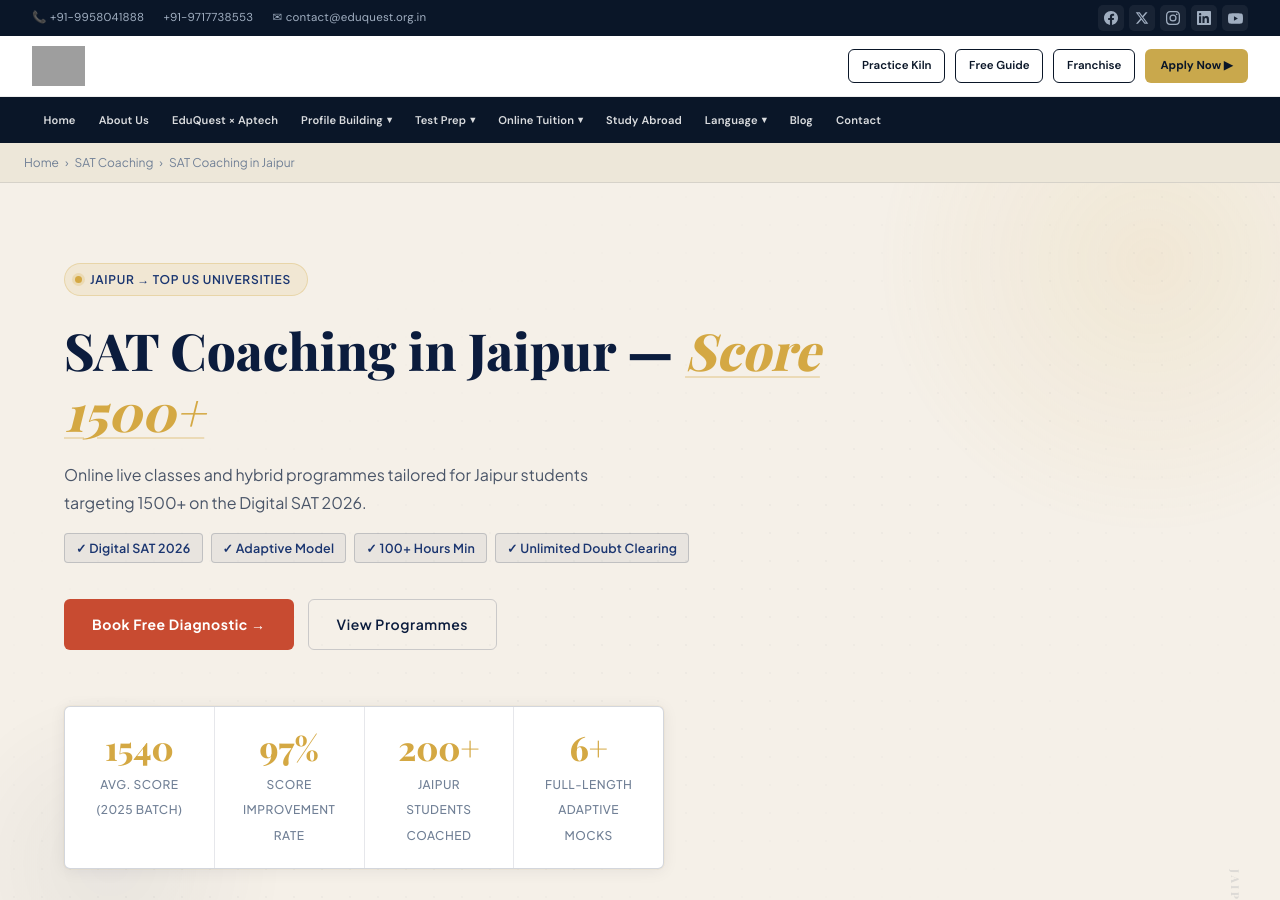
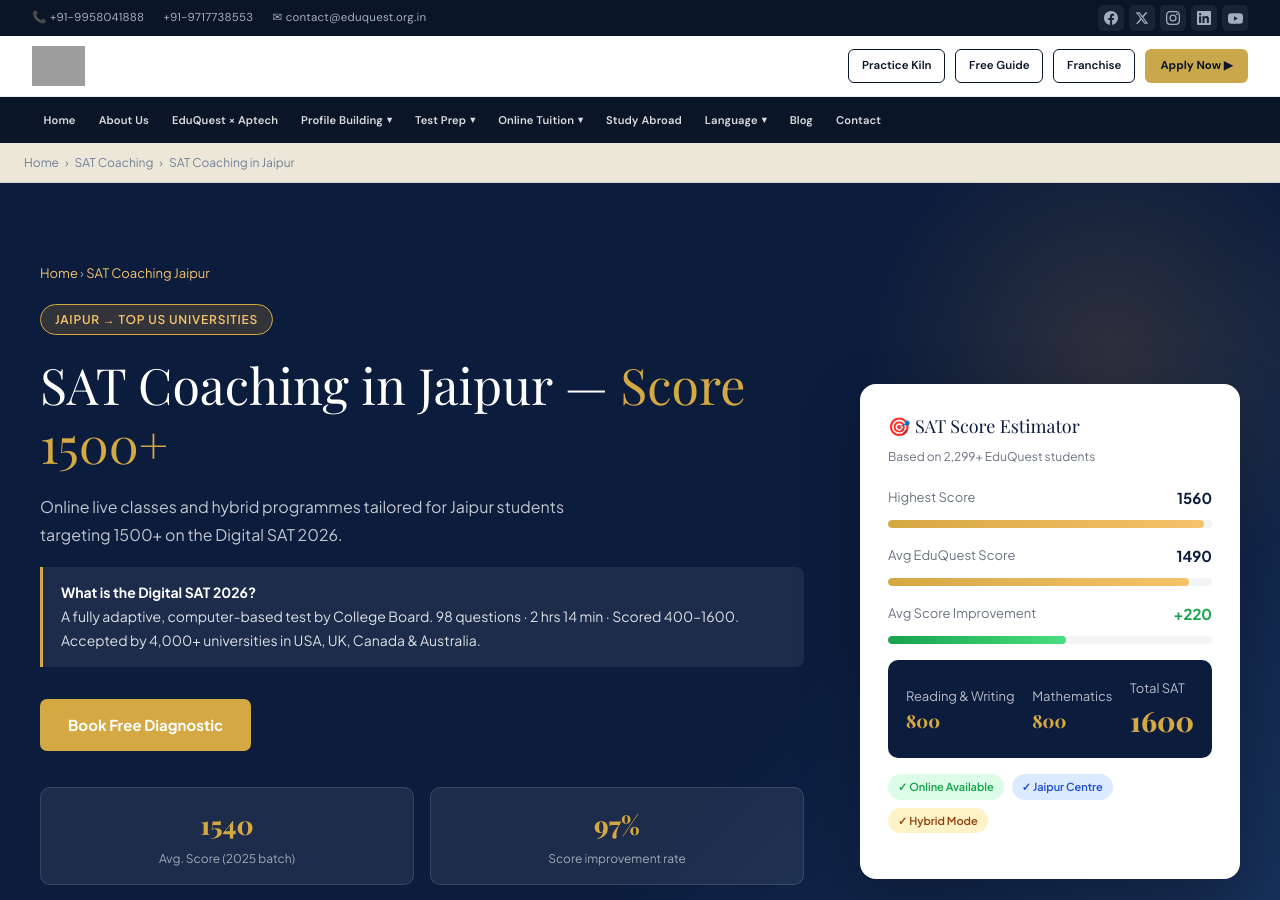
Before and after one commit to nakul-saini404/omniquestui, a Next.js app: page /sat/jaipur in a window 1280 px wide. Shown: the top 900 px of the page. Built offline with nearby package versions, Linux system fonts and the light colour scheme; grey boxes are pictures that could not be loaded; a web font is replaced by a local one.

Commit message:
update links

```diff
--- a/components/sat/sat_city/CityHero/CityHero.module.css
+++ b/components/sat/sat_city/CityHero/CityHero.module.css
@@ -1,8 +1,11 @@
 /* ═══════════════════════════════════════════════════
    CityHero.module.css
-   Theme: cream background hero — matches sat_coaching_jaipur.html
+   Theme: dark navy hero — matches Mumbai Hero.module.css
    All values use global CSS tokens. No hard-coded colors.
 ═══════════════════════════════════════════════════ */
+
+/* local token */
+.hero { --green: #16a34a; }
 
 /* ── Keyframes ── */
 @keyframes fadeSlideUp {
@@ -16,19 +19,7 @@
   }
 }
 
-@keyframes orbDrift {
-  0%, 100% { transform: translateY(0) scale(1); }
-  50%       { transform: translateY(-16px) scale(1.03); }
-}
-
-@keyframes gridReveal {
-  from { opacity: 0; }
-  to   { opacity: 1; }
-}
-
-/* ── Stagger entry classes ──
-   Elements start at opacity:0; class applied by JS triggers animation.
-─────────────────────────────────────────────────── */
+/* ── Stagger entry classes ── */
 .in0,
 .in1,
 .in2,
@@ -47,321 +38,364 @@
 .in4 { animation-delay: 0.52s; }
 
 /* Elements invisible before JS fires */
-.badge,
-.headline,
-.sub,
-.pills,
-.actions,
-.statsBar {
+.breadcrumb,
+.heroBadge,
+.h1,
+.heroSub,
+.heroHighlight,
+.heroBtns,
+.heroStats {
   opacity: 0;
 }
 
 /* ════════════════════════════════════════════════
-   HERO SHELL — cream background (matches HTML)
+   HERO SHELL — dark navy background
 ════════════════════════════════════════════════ */
 .hero {
+  background: linear-gradient(135deg, var(--navy) 60%, #1a3560 100%);
+  padding: 80px 24px 60px;
   position: relative;
-  background: var(--cream);
-  padding: 80px 0 100px;
   overflow: hidden;
-  border-bottom: 1px solid var(--line);
 }
 
-/* ── Background orbs ── */
-.orbA,
-.orbB {
+/* Background orb */
+.heroBg {
   position: absolute;
+  top: -80px;
+  right: -80px;
+  width: 500px;
+  height: 500px;
   border-radius: 50%;
+  background: radial-gradient(circle, rgba(232, 160, 48, 0.15), transparent 70%);
   pointer-events: none;
 }
 
-.orbA {
-  width: 580px;
-  height: 580px;
-  top: -200px;
-  right: -160px;
-  background: radial-gradient(
-    circle,
-    rgba(212, 168, 67, 0.11) 0%,
-    transparent 65%
-  );
-  animation: orbDrift 10s ease-in-out infinite;
-}
-
-.orbB {
-  width: 340px;
-  height: 340px;
-  bottom: -80px;
-  left: -60px;
-  background: radial-gradient(
-    circle,
-    rgba(11, 28, 61, 0.05) 0%,
-    transparent 70%
-  );
-  animation: orbDrift 13s ease-in-out infinite reverse;
-}
-
-/* ── Dot grid texture ── */
-.dotGrid {
-  position: absolute;
-  inset: 0;
-  pointer-events: none;
-  background-image: radial-gradient(
-    circle,
-    rgba(11, 28, 61, 0.06) 1px,
-    transparent 1px
-  );
-  background-size: 28px 28px;
-  /* Fade in & mask so it doesn't overwhelm */
-  opacity: 0;
-  animation: gridReveal 1.4s ease 0.4s forwards;
-  mask-image: linear-gradient(
-    to bottom right,
-    transparent 20%,
-    rgba(0, 0, 0, 0.5) 55%,
-    transparent 85%
-  );
+/* ════════════════════════════════════════════════
+   TWO-COLUMN GRID
+════════════════════════════════════════════════ */
+.heroInner {
+  max-width: 1200px;
+  margin: 0 auto;
+  display: grid;
+  grid-template-columns: 1fr 380px;
+  gap: 56px;
+  align-items: center;
 }
 
 /* ════════════════════════════════════════════════
-   INNER LAYOUT
+   BREADCRUMB
 ════════════════════════════════════════════════ */
-.inner {
-  position: relative;
-  z-index: 1;
-  max-width: 1200px;
-  padding: 0 48px;
-  margin: 0 auto;
+.breadcrumb {
+  color: rgba(255, 255, 255, 0.55);
+  font-size: 13px;
+  margin-bottom: 20px;
+}
+
+.breadcrumb a {
+  color: #f5c36a;
+  text-decoration: none;
+}
+
+.breadcrumb a:hover {
+  color: #fff;
 }
 
 /* ════════════════════════════════════════════════
-   BADGE  (pill above headline)
+   BADGE
 ════════════════════════════════════════════════ */
-.badge {
-  display: inline-flex;
-  align-items: center;
-  gap: 8px;
-  background: rgba(212, 168, 67, 0.12);
-  border: 1px solid rgba(212, 168, 67, 0.3);
-  border-radius: 50px;
-  padding: 6px 16px 6px 10px;
+.heroBadge {
+  display: inline-block;
+  background: rgba(232, 160, 48, 0.18);
+  border: 1px solid var(--gold);
+  color: #f5c36a;
   font-size: 12px;
   font-weight: 600;
-  color: var(--navy3);
-  letter-spacing: 0.06em;
+  padding: 5px 14px;
+  border-radius: 20px;
+  letter-spacing: 0.8px;
+  margin-bottom: 20px;
   text-transform: uppercase;
-  margin-bottom: 24px;
-}
-
-.badgeDot {
-  width: 7px;
-  height: 7px;
-  border-radius: 50%;
-  background: var(--gold);
-  flex-shrink: 0;
-  box-shadow: 0 0 0 3px rgba(212, 168, 67, 0.22);
 }
 
 /* ════════════════════════════════════════════════
    HEADLINE
 ════════════════════════════════════════════════ */
-.headline {
+.h1 {
   font-family: var(--ff-head);
-  font-size: clamp(2.2rem, 4vw, 3.6rem);
-  font-weight: 700;
-  color: var(--navy);
+  font-size: clamp(32px, 4vw, 50px);
+  color: #fff;
   line-height: 1.18;
   margin-bottom: 20px;
-  max-width: 760px;
 }
 
-/* Applied via dangerouslySetInnerHTML — targets <em> inside h1 */
-.headlineEm {
-  font-style: italic;
+.h1 em {
   color: var(--gold);
-  text-decoration: underline;
-  text-decoration-color: rgba(212, 168, 67, 0.3);
-  text-underline-offset: 5px;
-  text-decoration-thickness: 2px;
+  font-style: normal;
 }
 
 /* ════════════════════════════════════════════════
    SUB COPY
 ════════════════════════════════════════════════ */
-.sub {
+.heroSub {
+  color: rgba(255, 255, 255, 0.75);
   font-size: 16px;
-  color: var(--text2);
-  max-width: 580px;
-  margin-bottom: 16px;
+  max-width: 560px;
+  margin-bottom: 10px;
   line-height: 1.75;
 }
 
 /* ════════════════════════════════════════════════
-   TRUST PILLS
+   HIGHLIGHT BOX
 ════════════════════════════════════════════════ */
-.pills {
-  display: flex;
-  flex-wrap: wrap;
-  gap: 8px;
-  margin-bottom: 36px;
+.heroHighlight {
+  background: rgba(255, 255, 255, 0.07);
+  border-left: 3px solid var(--gold);
+  padding: 14px 18px;
+  border-radius: 0 8px 8px 0;
+  color: rgba(255, 255, 255, 0.85);
+  font-size: 14px;
+  margin: 18px 0 32px;
+  line-height: 1.7;
 }
 
-.pill {
-  font-size: 12.5px;
-  font-weight: 600;
-  color: var(--navy3);
-  background: rgba(11, 28, 61, 0.05);
-  border: 1px solid var(--line2);
-  border-radius: 4px;
-  padding: 4px 11px;
-  letter-spacing: 0.02em;
+.heroHighlight strong {
+  color: #fff;
+}
+
+/* ════════════════════════════════════════════════
+   CTA BUTTONS
+════════════════════════════════════════════════ */
+.heroBtns {
+  display: flex;
+  gap: 14px;
+  flex-wrap: wrap;
+}
+
+.btnPrimary {
+  background: var(--gold);
+  color: #fff;
+  font-family: var(--ff-body);
+  font-weight: 700;
+  font-size: 15px;
+  padding: 14px 28px;
+  border-radius: 7px;
+  text-decoration: none;
+  transition: background 0.2s;
   white-space: nowrap;
 }
 
-/* ════════════════════════════════════════════════
-   CTA ACTIONS
-════════════════════════════════════════════════ */
-.actions {
-  display: flex;
-  gap: 14px;
-  flex-wrap: wrap;
-  margin-bottom: 56px;
+.btnPrimary:hover {
+  background: #c87e20;
+}
+
+.btnSecondary {
+  background: transparent;
+  color: #fff;
+  font-family: var(--ff-body);
+  font-weight: 600;
+  font-size: 15px;
+  padding: 13px 26px;
+  border-radius: 7px;
+  text-decoration: none;
+  border: 1.5px solid rgba(255, 255, 255, 0.4);
+  transition: border-color 0.2s;
+  white-space: nowrap;
+}
+
+.btnSecondary:hover {
+  border-color: #fff;
 }
 
 /* ════════════════════════════════════════════════
-   STATS BAR  — white card strip, matches HTML .hero-stats
+   STATS GRID
 ════════════════════════════════════════════════ */
-.statsBar {
-  display: flex;
-  flex-wrap: wrap;
-  background: var(--white);
-  border: 1px solid var(--line2);
-  border-radius: var(--radius);
-  overflow: hidden;
-  max-width: 600px;
-  box-shadow:
-    0 2px 16px rgba(11, 28, 61, 0.07),
-    0 0 0 1px rgba(212, 168, 67, 0.06);
+.heroStats {
+  display: grid;
+  grid-template-columns: 1fr 1fr;
+  gap: 16px;
+  margin-top: 36px;
 }
 
-.statCell {
-  flex: 1;
-  min-width: 140px;
-  padding: 22px 24px;
-  border-right: 1px solid var(--line);
+.hstat {
+  background: rgba(255, 255, 255, 0.07);
+  border: 1px solid rgba(255, 255, 255, 0.12);
+  border-radius: 10px;
+  padding: 16px;
   text-align: center;
-  transition: background 0.2s ease;
 }
 
-.statCell:last-child {
-  border-right: none;
+.hstatNum {
+  font-family: var(--ff-head);
+  font-size: 26px;
+  font-weight: 700;
+  color: var(--gold);
 }
 
-.statCell:hover {
-  background: rgba(212, 168, 67, 0.04);
-}
-
-.statValue {
-  display: block;
-  font-family: var(--ff-head);
-  font-size: 2.1rem;
-  font-weight: 700;
-  color: var(--gold);
-  line-height: 1.1;
-  margin-bottom: 4px;
-}
-
-.statLabel {
+.hstatLbl {
   font-size: 12px;
-  color: var(--text3);
-  letter-spacing: 0.04em;
-  text-transform: uppercase;
-  font-weight: 500;
-  line-height: 1.4;
+  color: rgba(255, 255, 255, 0.6);
+  margin-top: 4px;
 }
 
 /* ════════════════════════════════════════════════
-   CITY WATERMARK  — vertical text, bottom-right
+   ESTIMATOR CARD (right column)
 ════════════════════════════════════════════════ */
-.cityWatermark {
-  position: absolute;
-  bottom: 48px;
-  right: 36px;
+.estimatorCard {
+  background: #fff;
+  border-radius: 16px;
+  padding: 28px;
+  box-shadow: 0 24px 60px rgba(0, 0, 0, 0.25);
+}
+
+.estTitle {
   font-family: var(--ff-head);
+  font-size: 18px;
+  color: var(--navy);
+  margin-bottom: 6px;
+}
+
+.estSub {
+  font-size: 12px;
+  color: #6b7280;
+  margin-bottom: 20px;
+}
+
+/* score rows */
+.scoreRow {
+  display: flex;
+  justify-content: space-between;
+  align-items: center;
+  margin-bottom: 10px;
+}
+
+.scoreLabel {
+  font-size: 13px;
+  color: #6b7280;
+}
+
+.scoreVal {
+  font-weight: 700;
+  color: var(--navy);
+  font-size: 15px;
+}
+
+.scoreBarTrack {
+  height: 8px;
+  background: #f3f4f6;
+  border-radius: 4px;
+  overflow: hidden;
+  margin-bottom: 16px;
+}
+
+.scoreBarFill {
+  height: 100%;
+  background: linear-gradient(90deg, var(--gold), #f5c36a);
+  border-radius: 4px;
+}
+
+/* total row */
+.estTotal {
+  background: var(--navy);
+  border-radius: 10px;
+  padding: 14px 18px;
+  display: flex;
+  justify-content: space-between;
+  align-items: center;
+  margin-bottom: 16px;
+}
+
+.estTotal span {
+  color: rgba(255, 255, 255, 0.7);
+  font-size: 13px;
+}
+
+.estTotalSub {
+  font-family: var(--ff-head);
+  font-size: 18px;
+  color: var(--gold);
+}
+
+.estTotalMain {
+  font-family: var(--ff-head);
+  font-size: 28px;
+  color: var(--gold);
+}
+
+/* badges */
+.estBadges {
+  display: flex;
+  gap: 8px;
+  flex-wrap: wrap;
+  margin-bottom: 18px;
+}
+
+.estBadge {
   font-size: 11px;
+  font-weight: 600;
+  padding: 4px 10px;
+  border-radius: 20px;
+}
+
+.badgeGreen {
+  background: #dcfce7;
+  color: #16a34a;
+}
+
+.badgeBlue {
+  background: #dbeafe;
+  color: #1d4ed8;
+}
+
+.badgeGold {
+  background: #fef3c7;
+  color: #92400e;
+}
+
+/* card CTA */
+.cardCta {
+  display: block;
+  width: 100%;
+  text-align: center;
+  background: var(--gold);
+  color: #fff;
+  font-family: var(--ff-body);
   font-weight: 700;
-  letter-spacing: 0.22em;
-  text-transform: uppercase;
-  color: rgba(11, 28, 61, 0.1);
-  writing-mode: vertical-rl;
-  text-orientation: mixed;
-  user-select: none;
-  pointer-events: none;
+  font-size: 14px;
+  padding: 12px;
+  border-radius: 7px;
+  text-decoration: none;
+  transition: background 0.2s;
+}
+
+.cardCta:hover {
+  background: #c87e20;
 }
 
 /* ════════════════════════════════════════════════
    RESPONSIVE
 ════════════════════════════════════════════════ */
 @media (max-width: 900px) {
-  .hero {
-    padding: 60px 0 72px;
-  }
-
-  .inner {
-    padding: 0 32px;
-  }
-
-  .statsBar {
-    max-width: 100%;
-  }
-
-  .cityWatermark {
-    display: none;
+  .heroInner {
+    grid-template-columns: 1fr;
+    gap: 40px;
   }
 }
 
-@media (max-width: 768px) {
-  .inner {
-    padding: 0 24px;
+@media (max-width: 600px) {
+  .hero {
+    padding: 56px 20px 48px;
   }
 
-  .headline {
-    font-size: clamp(2rem, 7vw, 2.6rem);
+  .heroStats {
+    grid-template-columns: 1fr 1fr;
   }
 
-  .statCell {
-    min-width: 42%;
+  .heroBtns {
+    flex-direction: column;
   }
 
-  /* 2-column grid on tablet */
-  .statCell:nth-child(2n) {
-    border-right: none;
-  }
-
-  .statCell:nth-child(-n + 2) {
-    border-bottom: 1px solid var(--line);
+  .btnPrimary,
+  .btnSecondary {
+    text-align: center;
   }
 }
-
-@media (max-width: 480px) {
-  .actions {
-    flex-direction: column;
-    align-items: flex-start;
-  }
-
-  .statCell {
-    min-width: 50%;
-    padding: 16px 14px;
-  }
-
-  .statValue {
-    font-size: 1.7rem;
-  }
-
-  .orbA {
-    width: 280px;
-    height: 280px;
-    top: -80px;
-    right: -60px;
-  }
-}
--- a/components/sat/sat_city/CityHero/CityHero.tsx
+++ b/components/sat/sat_city/CityHero/CityHero.tsx
@@ -1,5 +1,5 @@
 "use client";
-// components/sat_city/CityHero/CityHero.tsx
+// components/sat/sat_city/CityHero/CityHero.tsx
 
 import { useEffect, useState } from "react";
 import styles from "./CityHero.module.css";
@@ -9,11 +9,10 @@
   data: SATCityData;
 }
 
-const TRUST_PILLS = [
-  "✓ Digital SAT 2026",
-  "✓ Adaptive Model",
-  "✓ 100+ Hours Min",
-  "✓ Unlimited Doubt Clearing",
+const SCORE_BARS = [
+  { label: "Highest Score",         val: "1560", width: "97.5%", green: false },
+  { label: "Avg EduQuest Score",    val: "1490", width: "93%",   green: false },
+  { label: "Avg Score Improvement", val: "+220", width: "55%",   green: true  },
 ];
 
 export default function CityHero({ data }: Props) {
@@ -25,82 +24,147 @@
     return () => clearTimeout(t);
   }, []);
 
+  const citySlug = city.toLowerCase().replace(/\s+/g, "-");
+
   return (
     <section className={styles.hero} aria-label={`SAT Coaching in ${city} Hero`}>
-      {/* Decorative background elements */}
-      <div className={styles.orbA} aria-hidden="true" />
-      <div className={styles.orbB} aria-hidden="true" />
-      <div className={styles.dotGrid} aria-hidden="true" />
 
-      <div className={`container ${styles.inner}`}>
+      {/* background orb */}
+      <div className={styles.heroBg} aria-hidden="true" />
 
-        {/* ── Badge ── */}
-        <div className={`${styles.badge} ${visible ? styles.in0 : ""}`}>
-          <span className={styles.badgeDot} aria-hidden="true" />
+      <div className={styles.heroInner}>
+
+        {/* ══════════ LEFT COLUMN ══════════ */}
+        <div>
+
+          {/* Breadcrumb */}
+          <nav className={`${styles.breadcrumb} ${visible ? styles.in0 : ""}`}>
+            <a href="https://eduquest.org.in">Home</a>
+            {" › "}
+            <a href={`https://eduquest.org.in/sat-coaching-classes-${citySlug}/`}>
+              SAT Coaching {city}
+            </a>
+          </nav>
+
+          {/* Badge */}
+          <div className={`${styles.heroBadge} ${visible ? styles.in0 : ""}`}>
             {hero.tagline}
           </div>
 
-        {/* ── Headline ── */}
-        <h1 className={`${styles.headline} ${visible ? styles.in1 : ""}`}>
+          {/* Headline */}
+          <h1 className={`${styles.h1} ${visible ? styles.in1 : ""}`}>
             {hero.headline.includes("—") ? (
               <>
                 {hero.headline.split(/—\s*.+/)[0]}
                 {"— "}
-              <em className={styles.headlineEm}>
-                {hero.headline.match(/—\s*(.+)/)?.[1] ?? ""}
-              </em>
+                <em>{hero.headline.match(/—\s*(.+)/)?.[1] ?? ""}</em>
               </>
             ) : (
               hero.headline
             )}
           </h1>
 
-        {/* ── Sub copy ── */}
-        <p className={`${styles.sub} ${visible ? styles.in2 : ""}`}>
+          {/* Sub copy */}
+          <p className={`${styles.heroSub} ${visible ? styles.in2 : ""}`}>
             {hero.subheadline}
           </p>
 
-        {/* ── Trust pills ── */}
-        <div className={`${styles.pills} ${visible ? styles.in2 : ""}`}
-             style={{ animationDelay: "0.32s" }}>
-          {TRUST_PILLS.map((pill) => (
-            <span key={pill} className={styles.pill}>{pill}</span>
-          ))}
+          {/* Highlight box */}
+          <div className={`${styles.heroHighlight} ${visible ? styles.in2 : ""}`}>
+            <strong>What is the Digital SAT 2026?</strong>
+            <br />
+            A fully adaptive, computer-based test by College Board. 98 questions ·
+            2 hrs 14 min · Scored 400–1600. Accepted by 4,000+ universities in
+            USA, UK, Canada &amp; Australia.
           </div>
 
-        {/* ── CTAs ── */}
-        <div className={`${styles.actions} ${visible ? styles.in3 : ""}`}>
-          <a href="#contact" className="btn-primary">
-            {hero.ctaLabel} →
+          {/* CTAs */}
+          <div className={`${styles.heroBtns} ${visible ? styles.in3 : ""}`}>
+            <a href="https://eduquest.org.in/contact-us/" className={styles.btnPrimary}>
+              {hero.ctaLabel}
             </a>
-          <a href="#programmes" className="btn-outline">
-            View Programmes
-          </a>
+            {/* <a href="#pattern" className={styles.btnSecondary}>
+              View SAT Pattern 2026 →
+            </a> */}
           </div>
 
-        {/* ── Stats bar ── */}
+          {/* Stats grid */}
           <div
-          className={`${styles.statsBar} ${visible ? styles.in4 : ""}`}
+            className={`${styles.heroStats} ${visible ? styles.in4 : ""}`}
             aria-label="Key statistics"
           >
-          {hero.stats.map((stat, i) => (
-            <div
-              key={stat.label}
-              className={styles.statCell}
-              style={{ animationDelay: `${0.55 + i * 0.07}s` }}
-            >
-              <span className={styles.statValue}>{stat.value}</span>
-              <span className={styles.statLabel}>{stat.label}</span>
+            {hero.stats.map((stat) => (
+              <div key={stat.label} className={styles.hstat}>
+                <div className={styles.hstatNum}>{stat.value}</div>
+                <div className={styles.hstatLbl}>{stat.label}</div>
               </div>
             ))}
           </div>
 
         </div>
 
-      {/* Watermark city name — vertical, bottom-right */}
-      <span className={styles.cityWatermark} aria-hidden="true">
-        {city}
+        {/* ══════════ RIGHT COLUMN — Estimator Card ══════════ */}
+        <div className={visible ? styles.in2 : ""}>
+          <div className={styles.estimatorCard}>
+            <div className={styles.estTitle}>🎯 SAT Score Estimator</div>
+            <div className={styles.estSub}>Based on 2,299+ EduQuest students</div>
+
+            {SCORE_BARS.map((b) => (
+              <div key={b.label}>
+                <div className={styles.scoreRow}>
+                  <span className={styles.scoreLabel}>{b.label}</span>
+                  <span
+                    className={styles.scoreVal}
+                    style={b.green ? { color: "#16a34a" } : undefined}
+                  >
+                    {b.val}
                   </span>
+                </div>
+                <div className={styles.scoreBarTrack}>
+                  <div
+                    className={styles.scoreBarFill}
+                    style={{
+                      width: b.width,
+                      ...(b.green && {
+                        background: "linear-gradient(90deg,#16a34a,#4ade80)",
+                      }),
+                    }}
+                  />
+                </div>
+              </div>
+            ))}
+
+            <div className={styles.estTotal}>
+              <div>
+                <span>Reading &amp; Writing</span>
+                <br />
+                <strong className={styles.estTotalSub}>800</strong>
+              </div>
+              <div>
+                <span>Mathematics</span>
+                <br />
+                <strong className={styles.estTotalSub}>800</strong>
+              </div>
+              <div>
+                <span>Total SAT</span>
+                <br />
+                <strong className={styles.estTotalMain}>1600</strong>
+              </div>
+            </div>
+
+            <div className={styles.estBadges}>
+              <span className={`${styles.estBadge} ${styles.badgeGreen}`}>✓ Online Available</span>
+              <span className={`${styles.estBadge} ${styles.badgeBlue}`}>✓ {city} Centre</span>
+              <span className={`${styles.estBadge} ${styles.badgeGold}`}>✓ Hybrid Mode</span>
+            </div>
+
+            {/* <a href="https://eduquest.org.in/contact-us/" className={styles.cardCta}>
+              Request a Callback
+            </a> */}
+          </div>
+        </div>
+
+      </div>
     </section>
   );
 }
--- a/components/sat/sat_city/extras/LocalSchoolsSection.tsx
+++ b/components/sat/sat_city/extras/LocalSchoolsSection.tsx
@@ -18,7 +18,7 @@
             curricula common in {data.city}, ensuring seamless integration with students'
             existing academic workload.
           </p>
-          <a href="#contact" className="btn-primary">Talk to a Counsellor</a>
+          <a href="https://eduquest.org.in/contact-us/" className="btn-primary">Talk to a Counsellor</a>
         </div>
       </div>
     </section>
--- a/components/sat_gurgaon/RelatedProgrammes/RelatedProgrammes.tsx
+++ b/components/sat_gurgaon/RelatedProgrammes/RelatedProgrammes.tsx
@@ -6,7 +6,7 @@
     title: "SAT Coaching (All India)",
     desc: "Complete Digital SAT 2026 syllabus, pattern, scoring guide and 1500+ strategy.",
     link: "Explore SAT →",
-    href: "https://eduquest.org.in/sat/",
+    href: "/sat",
   },
   {
     icon: "🏆",
```
Lines whose indentation alone changed are shown as unchanged.
